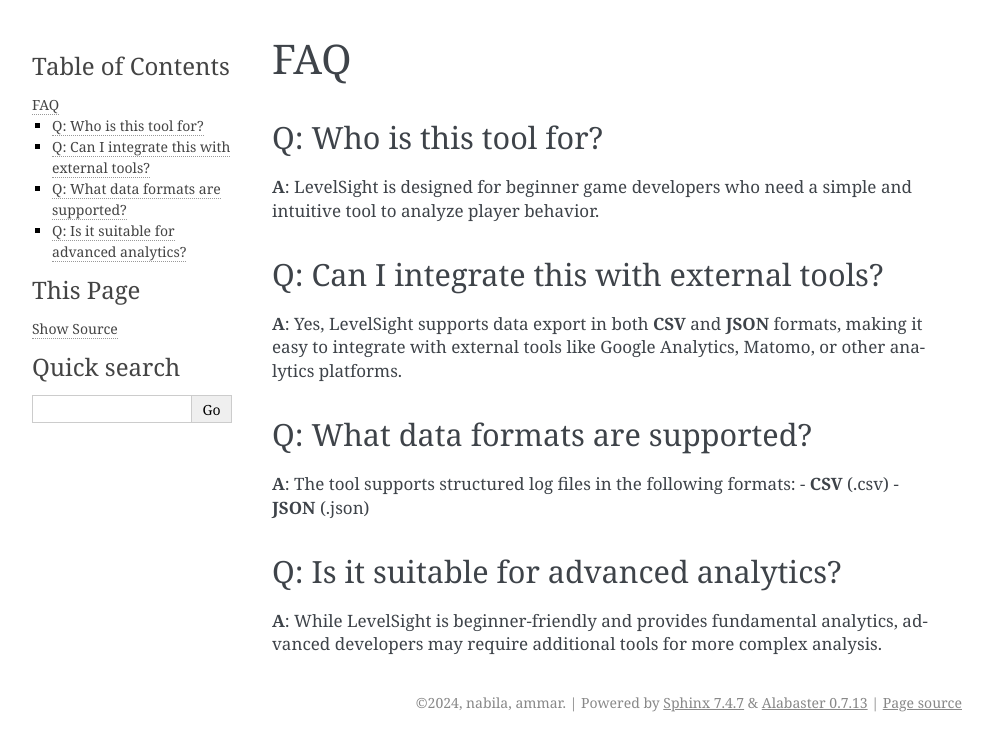
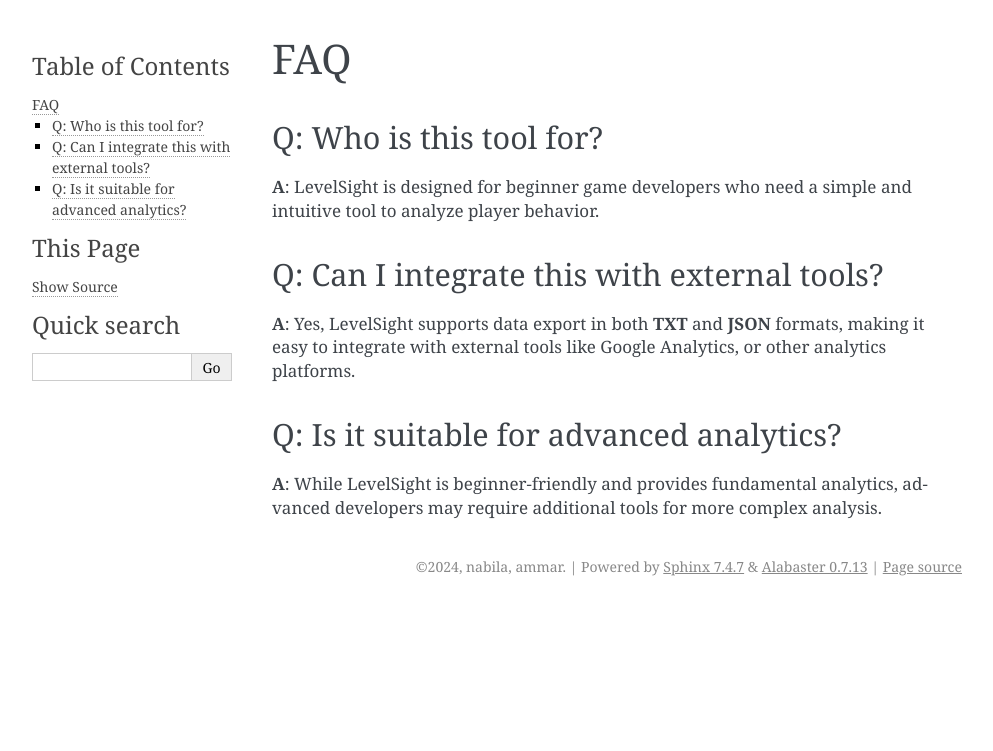
Before and after one commit to ammanis/levelSight-simple-game-analytic-tool, a Sphinx documentation site: the page built from docs/source/faq.rst, in a window 1280 px wide. Shown: the top 751 px of the page, without its empty margins (148-1141 px from the left). Built offline with Sphinx 7.4.7, drawn with Linux system fonts in a browser that asks for light colours.

Commit message:
Update faq.rst

```diff
--- a/docs/source/faq.rst
+++ b/docs/source/faq.rst
@@ -7,13 +7,7 @@
 
 Q: Can I integrate this with external tools?
 --------------------------------------------
-**A**: Yes, LevelSight supports data export in both **CSV** and **JSON** formats, making it easy to integrate with external tools like Google Analytics, Matomo, or other analytics platforms.
-
-Q: What data formats are supported?
-------------------------------------
-**A**: The tool supports structured log files in the following formats:
-- **CSV** (.csv)
-- **JSON** (.json)
+**A**: Yes, LevelSight supports data export in both **TXT** and **JSON** formats, making it easy to integrate with external tools like Google Analytics, or other analytics platforms.
 
 Q: Is it suitable for advanced analytics?
 -----------------------------------------
```
